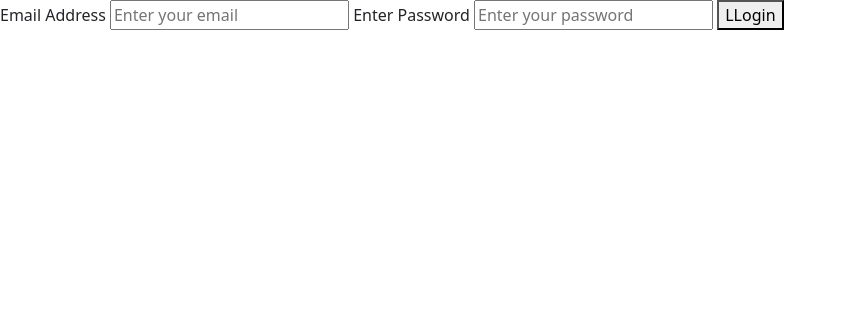
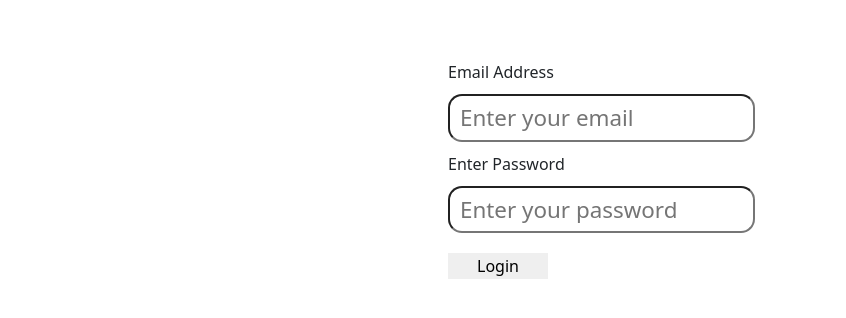
Before and after one commit to developingright/Flask---Todo, a Flask app: page /login in a window 1280 px wide. Shown: the part 56-374 px from the top of the page, without its empty margins (0-846 px from the left). Run offline with Flask 2, Linux system fonts and the light colour scheme.

Commit message:
Modified css of sign up and login page.

```diff
--- a/sites/static/main.css
+++ b/sites/static/main.css
@@ -39,7 +39,7 @@
     width: 1.6em;
     height: 1.65em;
     border-radius: 100%;
-    font-size: 2.8em;
+    font-size: 2.7em;
     float: right;
     background-color: #2753FF;
     color: white;
@@ -105,7 +105,7 @@ h3{
     transition: visibility 0s, opacity 0.5s;
 }
 .modal{
-    font-family: roboto;
+
     border-radius: 10px;
     position: relative;
     width: 30%;
@@ -125,7 +125,7 @@ h3{
     flex-direction: column;
 }
 .modal label{
-    font-family: roboto;
+
     font-weight: 500;
 }
 .modal button{
@@ -158,3 +158,59 @@ h3{
     border-radius: 10px;
     width:60%;
 }
+.login-form{
+
+    width: 30%;
+    display: flex;
+    flex-direction: column;
+    margin: 0 auto;
+    margin-top: 50px;
+}
+.login-form label{
+    padding:10px 0;
+}
+.login-form button{
+    margin-top: 20px;
+    width: 100px;
+    outline: none;
+    border: none;
+
+    /* margin: 20 auto; */
+}
+.login-form input{
+    outline: 0;
+
+    padding: 5px 10px;
+
+    border-radius: 14px;
+    width: 80%;
+    font-size: 1.4em;
+}
+.signup-form{
+
+    width: 30%;
+    display: flex;
+    flex-direction: column;
+    margin: 0 auto;
+    margin-top: 50px;
+}
+.signup-form label{
+    padding:10px 0;
+}
+.signup-form button{
+    margin-top: 20px;
+    width: 100px;
+    outline: none;
+    border: none;
+
+    /* margin: 20 auto; */
+}
+.signup-form input{
+    outline: 0;
+
+    padding: 5px 10px;
+
+    border-radius: 14px;
+    width: 80%;
+    font-size: 1.4em;
+}
--- a/sites/templates/index.html
+++ b/sites/templates/index.html
@@ -40,7 +40,7 @@
                     <input type="text" name="title" id="name">
                     <label for="check">Completed</label>
                     <input type="checkbox" name="check" id="check">
-                    <button type="submit">Edit</button>
+                    <button type="submit">update</button>
                 </form>
 
                 <span class="modal-close">X</span>
--- a/sites/templates/login.html
+++ b/sites/templates/login.html
@@ -2,11 +2,11 @@
 {% block title %} Login {% endblock %}
 
 {% block content %}
-    <form method= "POST">
+    <form method= "POST" class="login-form">
         <label for="email">Email Address </label>
         <input type="email" id ="email" name="email" placeholder="Enter your email">
         <label for="password">Enter Password </label>
         <input type="password" id="password" name="password" placeholder="Enter your password">
-        <button type="submit ">LLogin</button>
+        <button type="submit ">Login</button>
     </form>
 {% endblock %}
--- a/sites/templates/signup.html
+++ b/sites/templates/signup.html
@@ -2,7 +2,7 @@
 {% block title %} Todo - Sign up {% endblock %}
 
 {% block content %}
-    <form method= "POST">
+    <form method= "POST" class="signup-form">
         <label for="name">Name </label>
         <input type="text" id="name" name="name" placeholder="Enter your name ">
         <label for="email">Email Address </label>
```
Also changed, not shown: sites/database.db.
